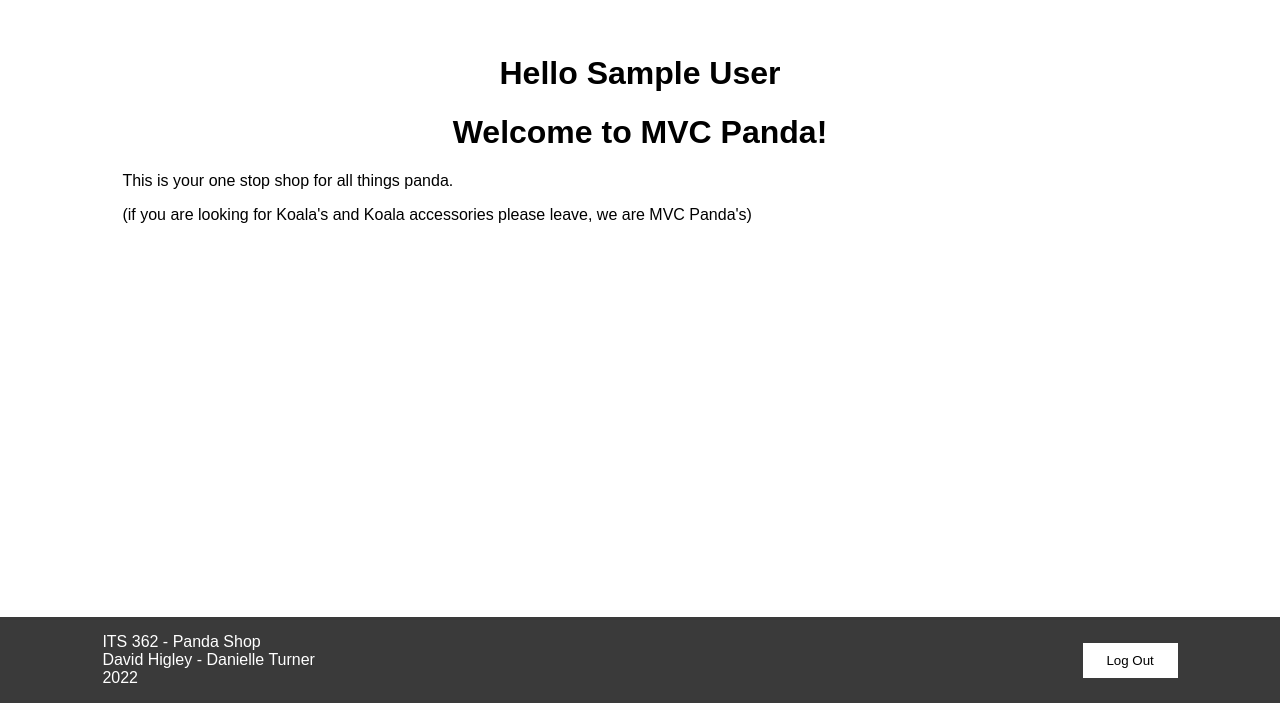
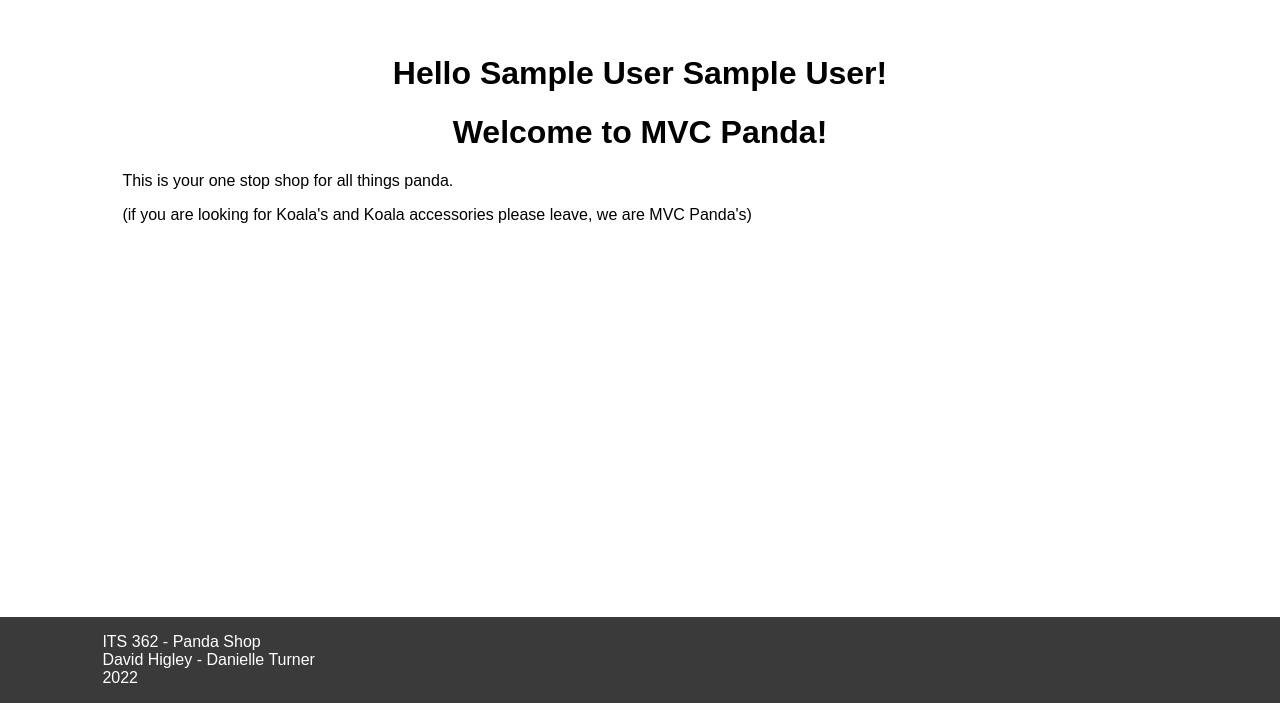
Before and after one commit to MrH100000/Panda, a PHP site: page / in a window 1280 px wide. Shown: the part 97-800 px from the top of the page. Run offline with PHP 8.4, Linux system fonts and the light colour scheme; the visitor is signed in with stand-in values (Sample User, id 1).

Commit message:
Update logout button layout

```diff
--- a/login.php
+++ b/login.php
@@ -14,7 +14,7 @@ if (isset($_POST['username']) && isset($_POST['password'])) {
     }
 }
 
-if(isset($_POST['logout'])) {
+if(isset($_GET['logout'])) {
     if(session_id()) {
         unset($_SESSION['username']);
         unset($_SESSION['loggedIn']);
--- a/panda.css
+++ b/panda.css
@@ -262,19 +262,6 @@ nav.navbar {
     height: 100%;
 }
 
-.footer-content .logout-button {
-    width: 95px;
-    height: 35px;
-    border: none;
-    color: #000;
-    background-color: #fff;
-    cursor: pointer;
-}
-
-.footer-content .logout-button:hover {
-    background-color: #cecece;
-}
-
 .login-area {
     display: flex;
     justify-content: center;
--- a/view/home.php
+++ b/view/home.php
@@ -1,10 +1,8 @@
   <?php require_once __DIR__ . '/partials/header.php'; ?>
   <center>
-      <?php if(isset($_SESSION['firstName']))
-        { ?>
-              <h1> Hello  <?php echo $_SESSION['firstName'] ?></h1>
-          <?php
-        }?>
+      <?php if(isset($_SESSION['firstName'])): ?>
+              <h1>Hello <?= $_SESSION['firstName'] ?> <?= $_SESSION['lastName'] ?>!</h1>
+          <?php endif; ?>
       <h1>Welcome to MVC Panda!</h1>
   </center>
   <p>This is your one stop shop for all things panda.</p>
--- a/view/partials/footer.php
+++ b/view/partials/footer.php
@@ -11,12 +11,6 @@
                 </p>
             </div>
             <div class="footer-right">
-                <?php if(isset($_SESSION['loggedIn'])): ?>
-                    <form action="login.php" method="post" class="footer-form">
-                        <input type="hidden" name="logout">
-                        <input type=submit value="Log Out" class="logout-button"/>
-                    </form>
-                <?php endif; ?>
             </div>
         </div>
     </div>
--- a/view/partials/header.php
+++ b/view/partials/header.php
@@ -46,6 +46,11 @@ $cart = new Cart();
                             class="<?php if (str_starts_with(strtolower($_SERVER['REQUEST_URI']), '/edit_products.php')) { print('active'); } ?>"
                             href="edit_products.php">Edit Products</a></li>
                 <?php endif; ?>
+                <?php if(isset($_SESSION['loggedIn'])): ?>
+                    <li class="nav-item"><a
+                            class="<?php if (str_starts_with(strtolower($_SERVER['REQUEST_URI']), '/edit_products.php')) { print('active'); } ?>"
+                            href="login.php?logout">Logout</a></li>
+                <?php endif; ?>
             </ul>
         </nav>
         <div class="main">
```
Also changed, not shown: panda.db.
